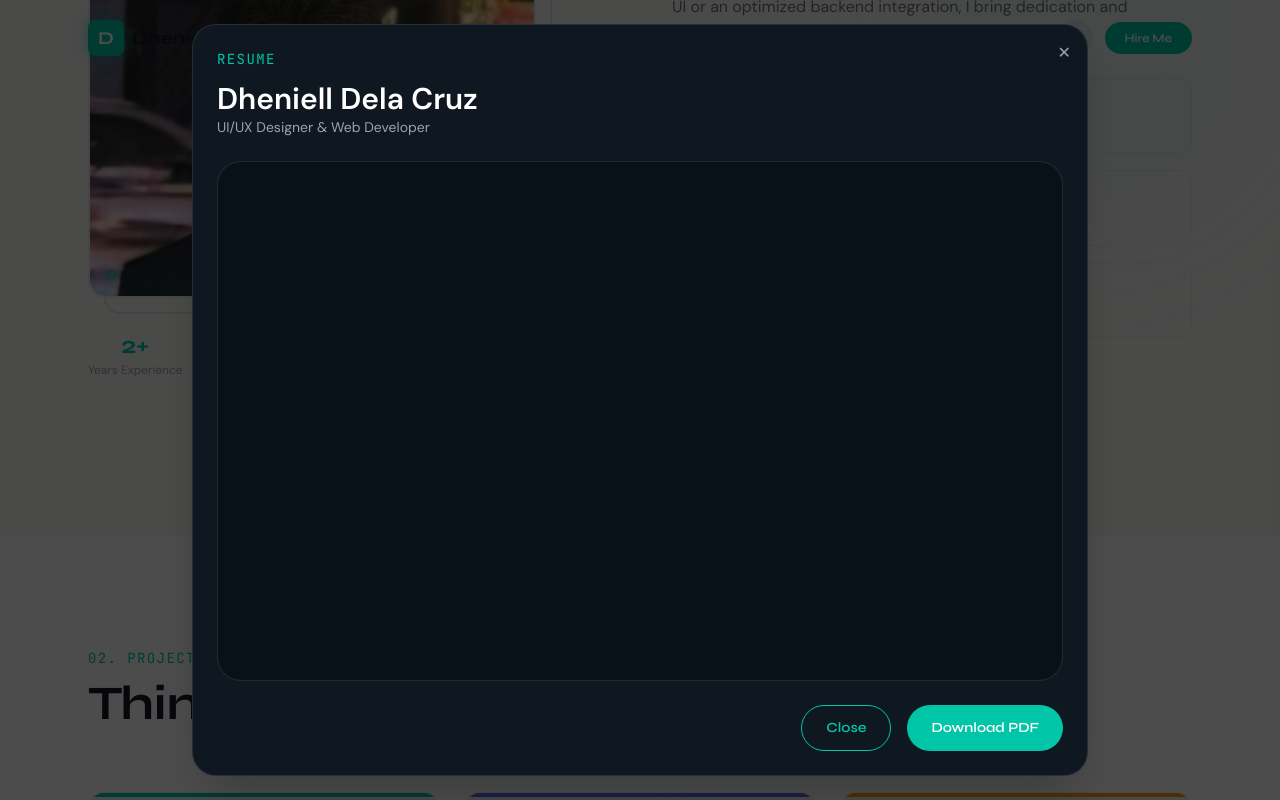
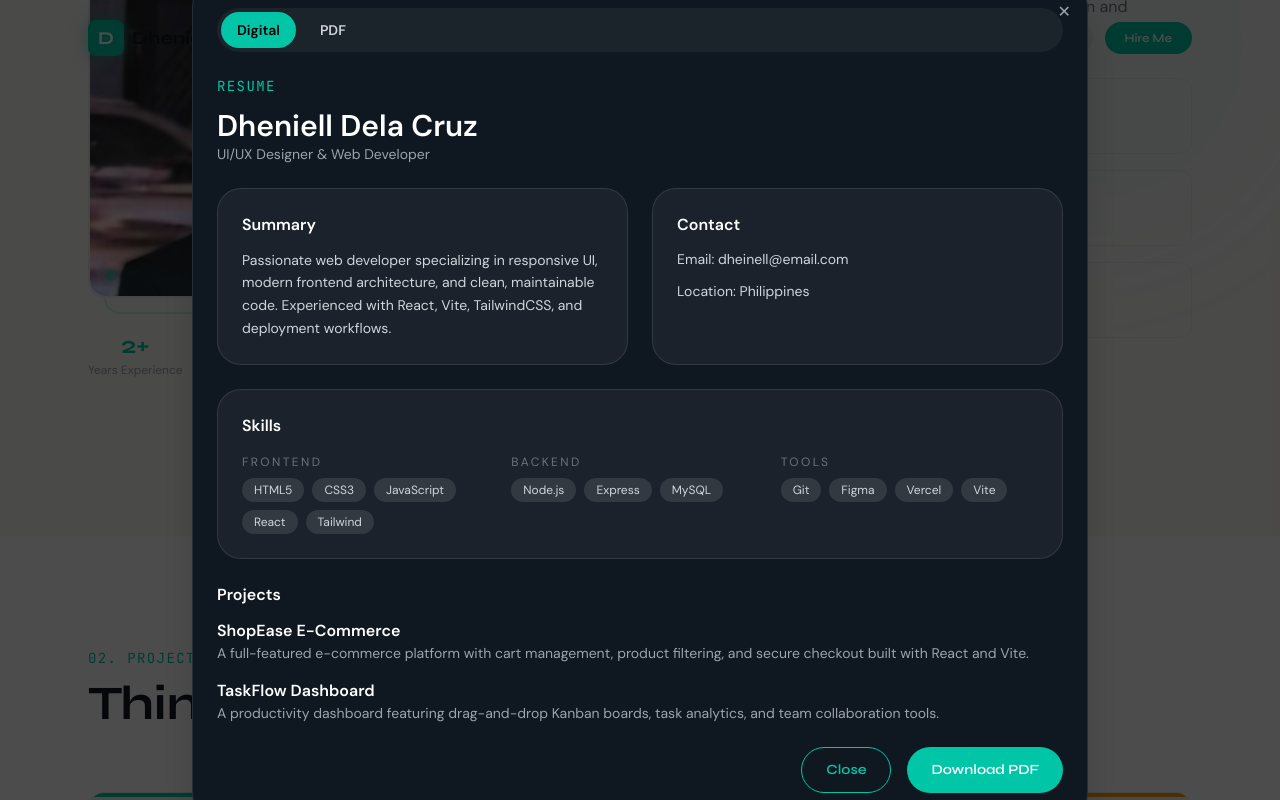
Before and after one commit to dhen-delacruz/dheniell-portfolio, a React (Vite) app: page / in a window 1280 px wide. Both pictures are taken after a click on the button "View Resume". Shown: the part 1252-2052 px from the top of the page. Built offline with nearby package versions, Linux system fonts and the light colour scheme.

Commit message:
resume part

```diff
--- a/src/components/About.jsx
+++ b/src/components/About.jsx
@@ -19,6 +19,7 @@ const highlights = [
 export default function About() {
   const [ref, inView] = useInView({ threshold: 0.15, triggerOnce: true })
   const [showResume, setShowResume] = useState(false)
+  const [resumeTab, setResumeTab] = useState('digital')
 
   return (
     <section
@@ -139,7 +140,10 @@ export default function About() {
             >
               <button
                 type="button"
-                onClick={() => setShowResume(true)}
+                onClick={() => {
+                  setShowResume(true)
+                  setResumeTab('digital')
+                }}
                 className="btn-primary gap-2"
               >
                 <HiDownload size={18} />
@@ -166,6 +170,25 @@ export default function About() {
             >
               ✕
             </button>
+
+            <div className="mb-6 flex gap-2 rounded-full bg-white/5 p-1">
+              <button
+                type="button"
+                onClick={() => setResumeTab('digital')}
+                className={`rounded-full px-4 py-2 text-sm font-semibold transition ${resumeTab === 'digital' ? 'bg-accent text-black' : 'text-gray-300 hover:text-white'}`}
+              >
+                Digital
+              </button>
+              <button
+                type="button"
+                onClick={() => setResumeTab('pdf')}
+                className={`rounded-full px-4 py-2 text-sm font-semibold transition ${resumeTab === 'pdf' ? 'bg-white text-black' : 'text-gray-300 hover:text-white'}`}
+              >
+                PDF
+              </button>
+            </div>
+
+            {resumeTab === 'digital' ? (
               <div className="space-y-6">
                 <div>
                   <span className="section-label block mb-3">Resume</span>
@@ -173,15 +196,78 @@ export default function About() {
                   <p className="text-sm text-gray-400">UI/UX Designer & Web Developer</p>
                 </div>
 
+                <div className="grid gap-6 md:grid-cols-2">
+                  <div className="space-y-3 rounded-3xl bg-white/5 p-6 border border-white/10">
+                    <h4 className="font-semibold text-white">Summary</h4>
+                    <p className="text-sm text-gray-300 leading-relaxed">
+                      Passionate web developer specializing in responsive UI, modern frontend architecture, and clean, maintainable code. Experienced with React, Vite, TailwindCSS, and deployment workflows.
+                    </p>
+                  </div>
+                  <div className="space-y-3 rounded-3xl bg-white/5 p-6 border border-white/10">
+                    <h4 className="font-semibold text-white">Contact</h4>
+                    <p className="text-sm text-gray-300">Email: dheinell@email.com</p>
+                    <p className="text-sm text-gray-300">Location: Philippines</p>
+                  </div>
+                </div>
+
+                <div className="rounded-3xl bg-white/5 p-6 border border-white/10">
+                  <h4 className="font-semibold text-white mb-4">Skills</h4>
+                  <div className="grid gap-3 md:grid-cols-3">
+                    <div className="space-y-2">
+                      <p className="text-xs uppercase tracking-[0.2em] text-gray-500">Frontend</p>
+                      <div className="flex flex-wrap gap-2">
+                        <span className="rounded-full bg-white/10 px-3 py-1 text-xs text-gray-300">HTML5</span>
+                        <span className="rounded-full bg-white/10 px-3 py-1 text-xs text-gray-300">CSS3</span>
+                        <span className="rounded-full bg-white/10 px-3 py-1 text-xs text-gray-300">JavaScript</span>
+                        <span className="rounded-full bg-white/10 px-3 py-1 text-xs text-gray-300">React</span>
+                        <span className="rounded-full bg-white/10 px-3 py-1 text-xs text-gray-300">Tailwind</span>
+                      </div>
+                    </div>
+                    <div className="space-y-2">
+                      <p className="text-xs uppercase tracking-[0.2em] text-gray-500">Backend</p>
+                      <div className="flex flex-wrap gap-2">
+                        <span className="rounded-full bg-white/10 px-3 py-1 text-xs text-gray-300">Node.js</span>
+                        <span className="rounded-full bg-white/10 px-3 py-1 text-xs text-gray-300">Express</span>
+                        <span className="rounded-full bg-white/10 px-3 py-1 text-xs text-gray-300">MySQL</span>
+                      </div>
+                    </div>
+                    <div className="space-y-2">
+                      <p className="text-xs uppercase tracking-[0.2em] text-gray-500">Tools</p>
+                      <div className="flex flex-wrap gap-2">
+                        <span className="rounded-full bg-white/10 px-3 py-1 text-xs text-gray-300">Git</span>
+                        <span className="rounded-full bg-white/10 px-3 py-1 text-xs text-gray-300">Figma</span>
+                        <span className="rounded-full bg-white/10 px-3 py-1 text-xs text-gray-300">Vercel</span>
+                        <span className="rounded-full bg-white/10 px-3 py-1 text-xs text-gray-300">Vite</span>
+                      </div>
+                    </div>
+                  </div>
+                </div>
+
+                <div>
+                  <h4 className="font-semibold text-white mb-3">Projects</h4>
+                  <div className="space-y-4 text-gray-300">
+                    <div>
+                      <p className="font-semibold text-white">ShopEase E-Commerce</p>
+                      <p className="text-sm text-gray-400">A full-featured e-commerce platform with cart management, product filtering, and secure checkout built with React and Vite.</p>
+                    </div>
+                    <div>
+                      <p className="font-semibold text-white">TaskFlow Dashboard</p>
+                      <p className="text-sm text-gray-400">A productivity dashboard featuring drag-and-drop Kanban boards, task analytics, and team collaboration tools.</p>
+                    </div>
+                  </div>
+                </div>
+              </div>
+            ) : (
               <div className="h-[65vh] overflow-hidden rounded-3xl border border-white/10 bg-[#091118]">
                 <iframe
-                  src="/resume.pdf"
+                  src="/DHENIELL-DELA-CRUZ.pdf"
                   title="Resume PDF"
                   className="h-full w-full"
                 />
               </div>
+            )}
 
-              <div className="flex flex-wrap gap-4 justify-end">
+            <div className="flex flex-wrap gap-4 justify-end mt-6">
               <button
                 type="button"
                 onClick={() => setShowResume(false)}
@@ -190,8 +276,8 @@ export default function About() {
                 Close
               </button>
               <a
-                  href="/resume.pdf"
-                  download="Dheniell_Dela_Cruz_Resume.pdf"
+                href="/DHENIELL-DELA-CRUZ.pdf"
+                download="DHENIELL-DELA-CRUZ.pdf"
                 className="btn-primary"
               >
                 Download PDF
@@ -199,7 +285,6 @@ export default function About() {
             </div>
           </div>
         </div>
-        </div>
       )}
     </section>
   )
```
Lines whose indentation alone changed are shown as unchanged.
